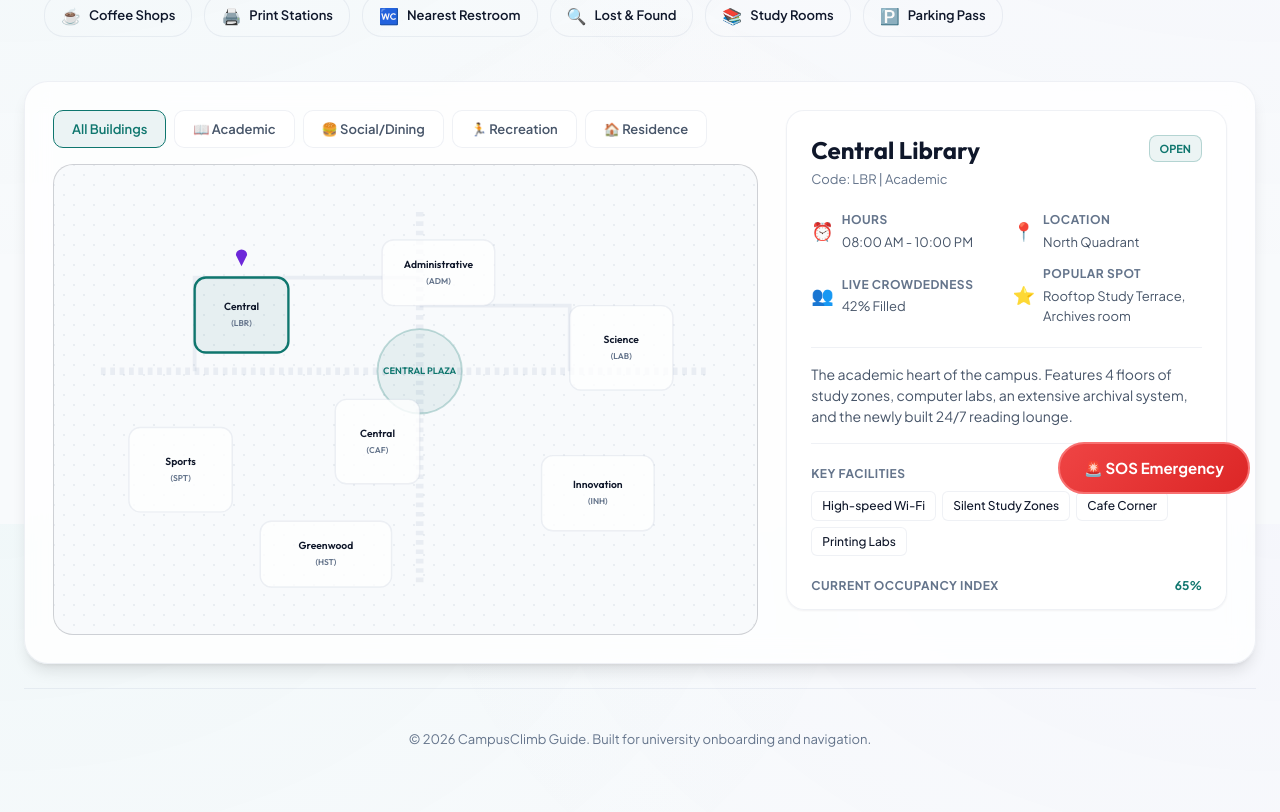
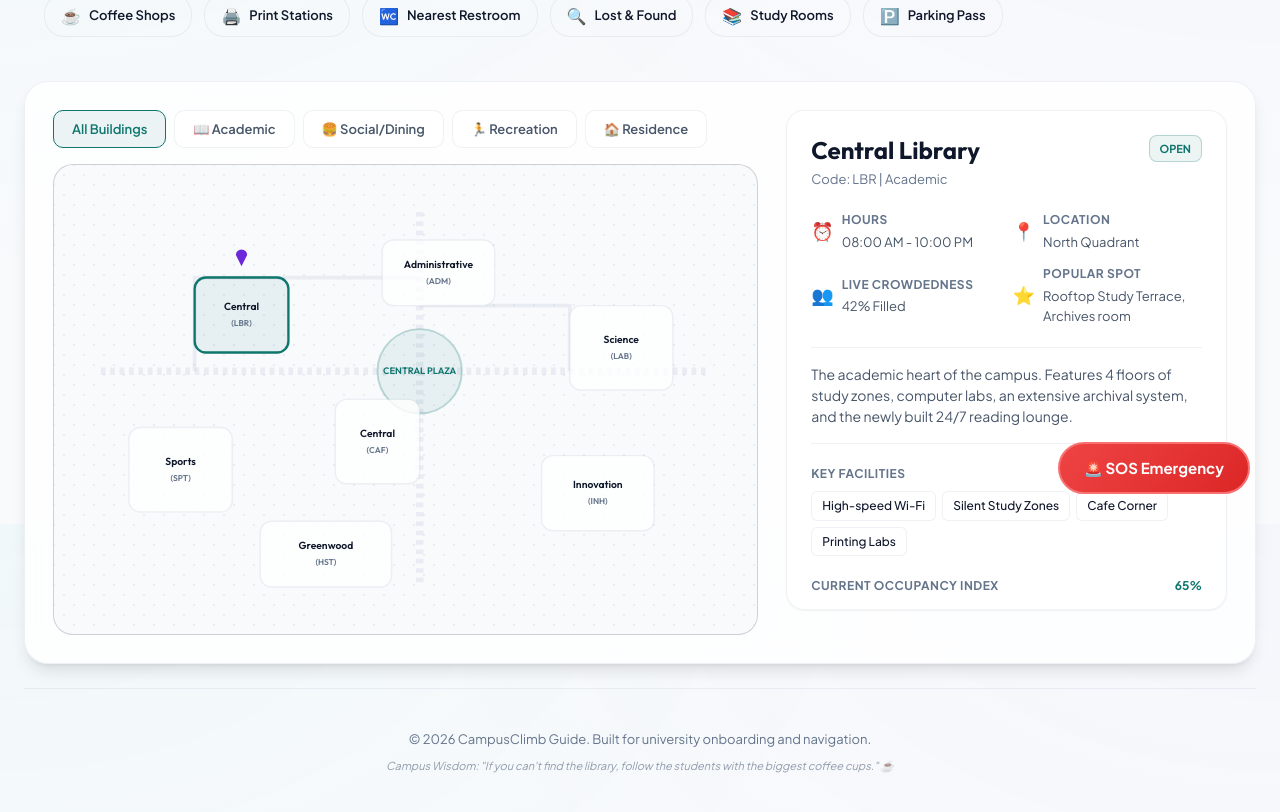
Before and after one commit to rahul05au/CampusClimb, a React (Vite) app: page / in a window 1280 px wide. Shown: the part 276-1088 px from the top of the page. Built offline with nearby package versions, Linux system fonts and the light colour scheme.

Commit message:
😂 chore: injected some raw 'campus wisdom' into the footer because students need coffee guidance

```diff
--- a/src/App.jsx
+++ b/src/App.jsx
@@ -1004,6 +1004,9 @@ function App() {
 
       <footer className="app-footer">
         <p>&copy; {new Date().getFullYear()} CampusClimb Guide. Built for university onboarding and navigation.</p>
+        <p style={{ marginTop: '8px', fontSize: '11px', fontStyle: 'italic', color: 'var(--text-muted)', opacity: 0.7 }}>
+          Campus Wisdom: "If you can't find the library, follow the students with the biggest coffee cups." ☕
+        </p>
       </footer>
     </div>
   );
```
